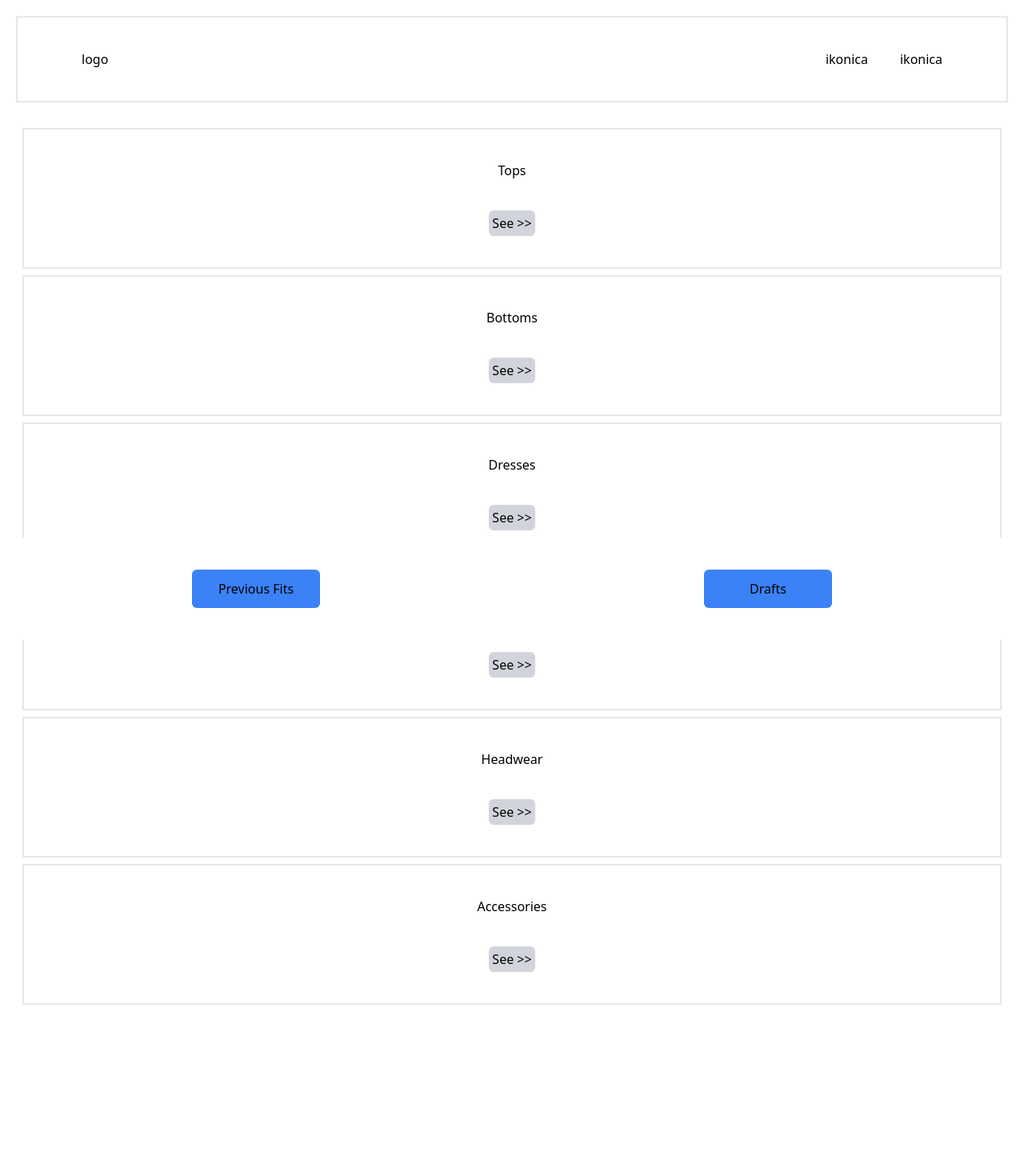
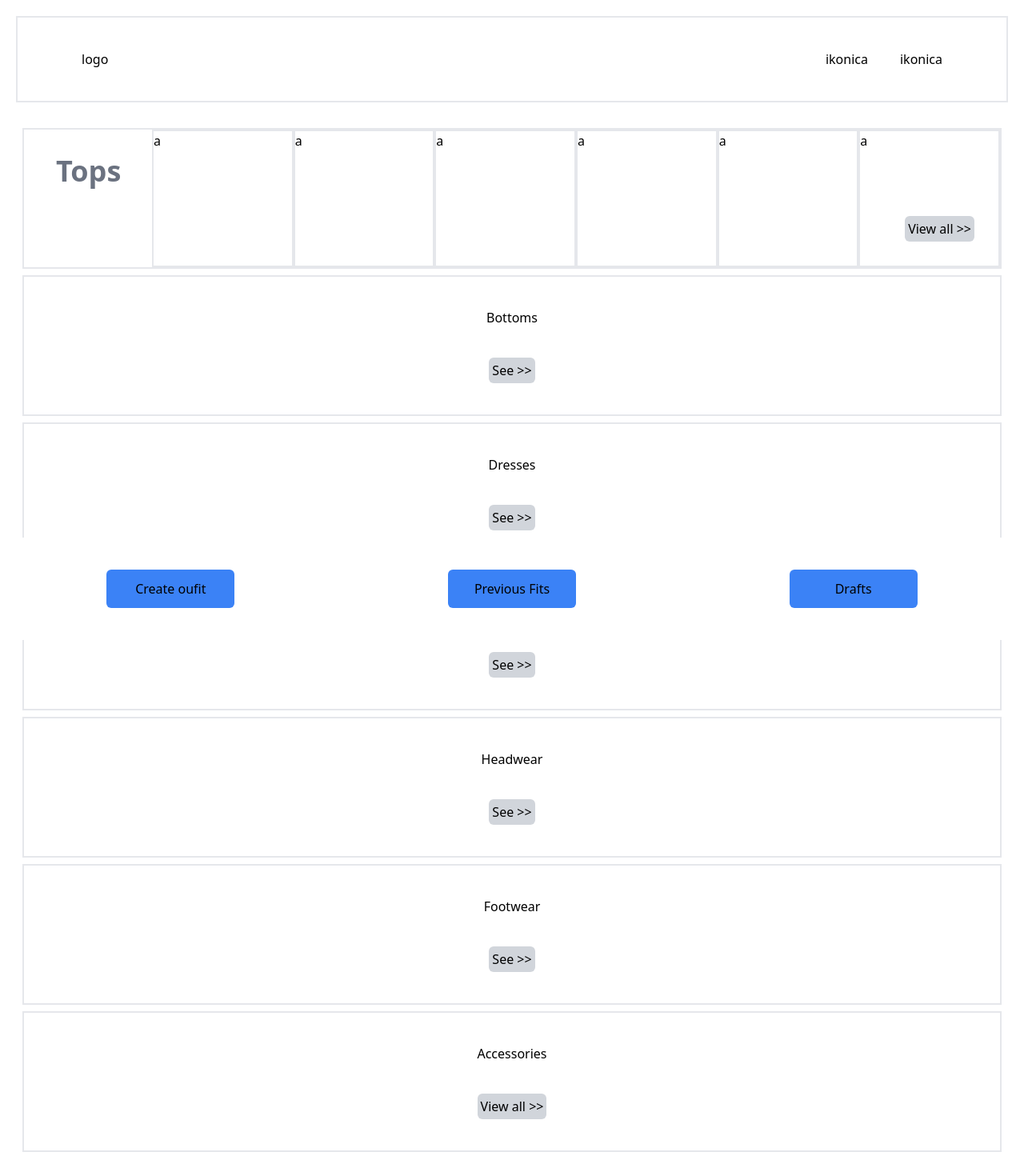
Before and after one commit to polinarykova/styleSync, a React (Vite) app in the folder frontend/: page /home in a window 1280 px wide. Shown: the top 1470 px of the page at 80% size. Before the commit the page ends 1416 px from the top, so only its background shows below. Built offline with nearby package versions, Linux system fonts and the light colour scheme.

Commit message:
#11 create addNew page and connect to the category page

```diff
--- a/frontend/src/App.tsx
+++ b/frontend/src/App.tsx
@@ -3,6 +3,8 @@ import "./index.css";
 import WelcomePage from "./pages/Welcome.page";
 import HomePage from "./pages/Home.page";
 import CategoryPage from "./pages/Category.page";
+import AddNewPage from "./pages/AddNew.page";
+
 function App() {
   return (
     <>
@@ -11,6 +13,7 @@ function App() {
           <Route path="/" element={<WelcomePage />}></Route>
           <Route path="/home" element={<HomePage />}></Route>
           <Route path="/:category" element={<CategoryPage />}></Route>
+          <Route path="/:category/add" element={<AddNewPage />}></Route>
         </Routes>
       </BrowserRouter>
     </>
--- /dev/null
+++ b/frontend/src/pages/AddNew.page.tsx
@@ -0,0 +1,133 @@
+import React, { useState } from "react";
+import { useParams } from "react-router-dom";
+
+export default function () {
+  const { category } = useParams();
+  const [selectedImage, setSelectedImage] = useState<string | null>(null);
+  const [isOpen, setIsOpen] = useState(false);
+  const [selectedCategory, setSelectedCategory] = useState<string | null>(
+    category ?? "",
+  );
+
+  const handleImageChange = (e: React.ChangeEvent<HTMLInputElement>) => {
+    if (e.target.files && e.target.files[0]) {
+      setSelectedImage(URL.createObjectURL(e.target.files[0]));
+    }
+  };
+
+  const handleSubmit = (e: React.FormEvent<HTMLFormElement>) => {
+    e.preventDefault();
+    //handle submition to back
+    console.log("Submitting with category:", selectedCategory);
+    console.log("Submitting with image:", selectedImage);
+  };
+
+  const options = [
+    "Tops",
+    "Bottoms",
+    "Dresses",
+    "Outwear",
+    "Headwear",
+    "Footwear",
+    "Accessories",
+  ];
+
+  const toggleDropdown = () => {
+    setIsOpen(!isOpen);
+  };
+
+  const handleOptionClick = (option: string) => {
+    setSelectedCategory(option);
+    setIsOpen(false);
+  };
+
+  return (
+    <>
+      <header className="fixed top-0 h-32 w-full bg-white p-5">
+        <div className="flex w-full justify-between border-2 p-10 px-20">
+          <div className="inline">logo</div>
+          <div className="inline">
+            <div className="inline pr-10">ikonica</div>
+            <div className="inline">ikonica</div>
+          </div>
+        </div>
+      </header>
+      <form onSubmit={handleSubmit} className="h-screen w-auto">
+        <div className="flex h-full w-full flex-col items-center justify-start px-20 pt-40">
+          <input
+            type="hidden"
+            id="category"
+            name="category"
+            value={selectedCategory || ""}
+          />
+          <label htmlFor="image" className="mt-10">
+            Upload your image:
+          </label>
+          <input
+            type="file"
+            accept="image/*"
+            onChange={handleImageChange}
+            className="mb-4 mt-2"
+            id="image"
+            required
+          />
+          <div className="mb-4 mr-0">
+            <button
+              onClick={toggleDropdown}
+              className="relative min-w-72 rounded-md border-2 border-gray-400 px-4 py-2 pr-10"
+            >
+              {selectedCategory ? selectedCategory : "Select category"}
+              <span
+                className={`arrow absolute m-auto transform pl-5 ${
+                  isOpen ? "rotate-180 pl-0 pr-5" : ""
+                }`}
+              >
+                ▼
+              </span>
+            </button>
+            {isOpen && (
+              <ul className="dropdown-menu absolute z-10 mt-1 divide-y divide-gray-100 rounded-md border border-gray-200 bg-white shadow-lg">
+                {options.map((option) => (
+                  <li
+                    key={option}
+                    onClick={() => handleOptionClick(option)}
+                    className="cursor-pointer px-4 py-2 hover:bg-gray-100"
+                  >
+                    {option}
+                  </li>
+                ))}
+              </ul>
+            )}
+          </div>
+          {selectedImage && (
+            <div className="mt-8">
+              <h2 className="mb-2 text-xl font-semibold">Preview:</h2>
+              <img
+                src={selectedImage}
+                alt="Selected"
+                style={{ maxWidth: "300px" }}
+                className="rounded-lg"
+              />
+            </div>
+          )}
+        </div>
+
+        <footer className="fixed bottom-0 flex h-32 w-screen flex-row bg-white">
+          <div className="flex w-1/2 items-center justify-center">
+            <button
+              type="submit"
+              className="h-12 w-40 rounded-md bg-blue-500 text-white"
+            >
+              Add
+            </button>
+          </div>
+          <div className="flex w-1/2 items-center justify-center">
+            <button className="h-12 w-40 rounded-md text-blue-500">
+              Cancel
+            </button>
+          </div>
+        </footer>
+      </form>
+    </>
+  );
+}
--- a/frontend/src/pages/Category.page.tsx
+++ b/frontend/src/pages/Category.page.tsx
@@ -1,11 +1,30 @@
 import { useParams } from "react-router-dom";
 
-export default function () {
+export default function CategoryPage() {
   const { category } = useParams();
+
   return (
     <>
-      <div className="flex h-screen w-screen items-center justify-center">
-        {category} page
+      <div className="flex min-h-screen flex-col">
+        <header className="fixed top-0 z-10 h-32 w-full bg-white p-5">
+          <div className="flex justify-between border-2 p-10 px-20">
+            <div className="inline">logo</div>
+            <div className="inline">
+              <div className="inline pr-10">ikonica</div>
+              <div className="inline">ikonica</div>
+            </div>
+          </div>
+        </header>
+        <main className="mt-32 flex flex-grow items-center justify-center">
+          <div className="mt-8 text-center">{category} page</div>
+        </main>
+        <footer className="fixed bottom-0 flex h-32 w-screen flex-row bg-white">
+          <a className="m-auto" href={`./${category}/add`}>
+            <button className="h-12 w-40 rounded-md bg-blue-500">
+              Add New
+            </button>
+          </a>
+        </footer>
       </div>
     </>
   );
--- a/frontend/src/pages/Home.page.tsx
+++ b/frontend/src/pages/Home.page.tsx
@@ -10,21 +10,46 @@ export default function () {
           </div>
         </div>
       </header>
-      <div className="mb-40 mt-40 w-full">
+      <div className="mb-40 mt-40 h-full w-full">
         <div className="w-auto px-5">
-          <div className="m-2 flex h-44 w-auto flex-col justify-evenly border-2">
-            <p className="text-center">Tops</p>
-            <a className="flex justify-center" href="./tops">
+          <div className="relative m-2 flex h-44 w-auto flex-col justify-evenly border-2">
+            <p className="absolute top-8 pl-10 text-left text-4xl font-bold text-gray-500">
+              Tops
+            </p>
+            <a
+              className="absolute bottom-8 right-8 z-10 flex justify-center"
+              href="./Tops"
+            >
               <button className="mt-auto rounded-md bg-gray-300 p-1">
-                See {">>"}
+                View all {">>"}
               </button>
             </a>
+            <div className="flex h-full w-full pl-40">
+              <div className="inline w-1/5 flex-1 border-2 hover:scale-110">
+                a
+              </div>
+              <div className="hover:flex-3 inline flex-1 border-2 hover:scale-110">
+                a
+              </div>
+              <div className="hover:flex-3 inline flex-1 border-2 hover:scale-110">
+                a
+              </div>
+              <div className="hover:flex-3 inline flex-1 border-2 hover:scale-110">
+                a
+              </div>
+              <div className="hover:flex-3 inline flex-1 border-2 hover:scale-110">
+                a
+              </div>
+              <div className="hover:flex-3 inline flex-1 border-2 hover:scale-110">
+                a
+              </div>
+            </div>
           </div>
         </div>
         <div className="w-auto px-5">
           <div className="m-2 flex h-44 w-auto flex-col justify-evenly border-2">
             <p className="text-center">Bottoms</p>
-            <a className="flex justify-center" href="./bottoms">
+            <a className="flex justify-center" href="./Bottoms">
               <button className="mt-auto rounded-md bg-gray-300 p-1">
                 See {">>"}
               </button>
@@ -35,7 +60,7 @@ export default function () {
         <div className="w-auto px-5">
           <div className="m-2 flex h-44 w-auto flex-col justify-evenly border-2">
             <p className="text-center">Dresses</p>
-            <a className="flex justify-center" href="./dresses">
+            <a className="flex justify-center" href="./Dresses">
               <button className="mt-auto rounded-md bg-gray-300 p-1">
                 See {">>"}
               </button>
@@ -46,7 +71,7 @@ export default function () {
         <div className="w-auto px-5">
           <div className="m-2 flex h-44 w-auto flex-col justify-evenly border-2">
             <p className="text-center">Outwear</p>
-            <a className="flex justify-center" href="./outwear">
+            <a className="flex justify-center" href="./Outwear">
               <button className="mt-auto rounded-md bg-gray-300 p-1">
                 See {">>"}
               </button>
@@ -56,7 +81,17 @@ export default function () {
         <div className="w-auto px-5">
           <div className="m-2 flex h-44 w-auto flex-col justify-evenly border-2">
             <p className="text-center">Headwear</p>
-            <a className="flex justify-center" href="./headwear">
+            <a className="flex justify-center" href="./Headwear">
+              <button className="mt-auto rounded-md bg-gray-300 p-1">
+                See {">>"}
+              </button>
+            </a>
+          </div>
+        </div>
+        <div className="w-auto px-5">
+          <div className="m-2 flex h-44 w-auto flex-col justify-evenly border-2">
+            <p className="text-center">Footwear</p>
+            <a className="flex justify-center" href="./Footwear">
               <button className="mt-auto rounded-md bg-gray-300 p-1">
                 See {">>"}
               </button>
@@ -66,21 +101,26 @@ export default function () {
         <div className="w-auto px-5">
           <div className="m-2 flex h-44 w-auto flex-col justify-evenly border-2">
             <p className="text-center">Accessories</p>
-            <a className="flex justify-center" href="./accessories">
+            <a className="flex items-end justify-center" href="./Accessories">
               <button className="mt-auto rounded-md bg-gray-300 p-1">
-                See {">>"}
+                View all {">>"}
               </button>
             </a>
           </div>
         </div>
       </div>
       <footer className="fixed bottom-0 flex h-32 w-screen flex-row bg-white">
-        <div className="flex w-1/2 items-center justify-center">
+        <div className="flex w-1/3 items-center justify-center">
+          <button className="h-12 w-40 rounded-md bg-blue-500">
+            Create oufit
+          </button>
+        </div>
+        <div className="flex w-1/3 items-center justify-center">
           <button className="h-12 w-40 rounded-md bg-blue-500">
             Previous Fits
           </button>
         </div>
-        <div className="flex w-1/2 items-center justify-center">
+        <div className="flex w-1/3 items-center justify-center">
           <button className="h-12 w-40 rounded-md bg-blue-500">Drafts</button>
         </div>
       </footer>
```
Also changed, not shown: frontend/src/main.tsx (+6 -6 lines).
